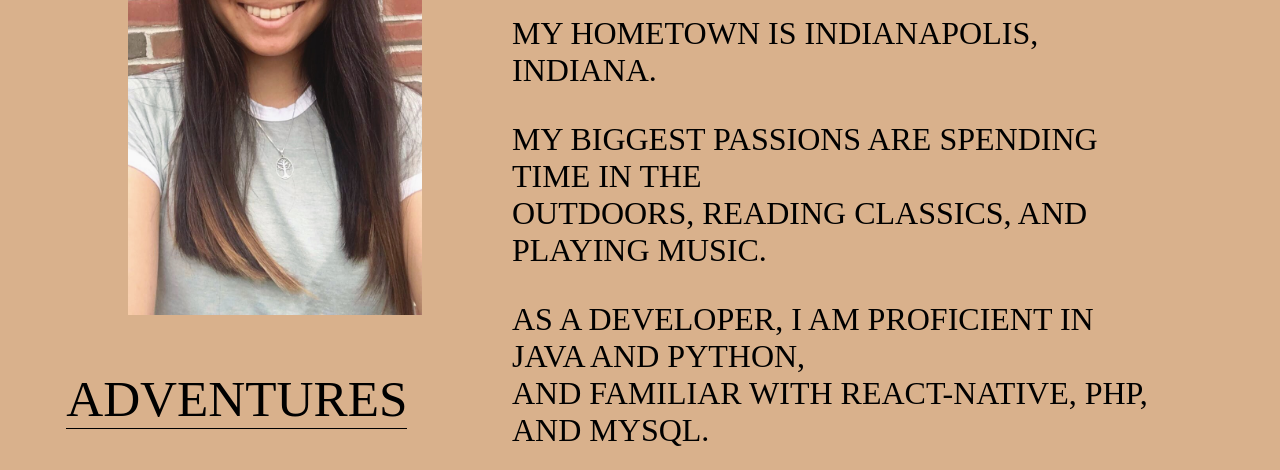
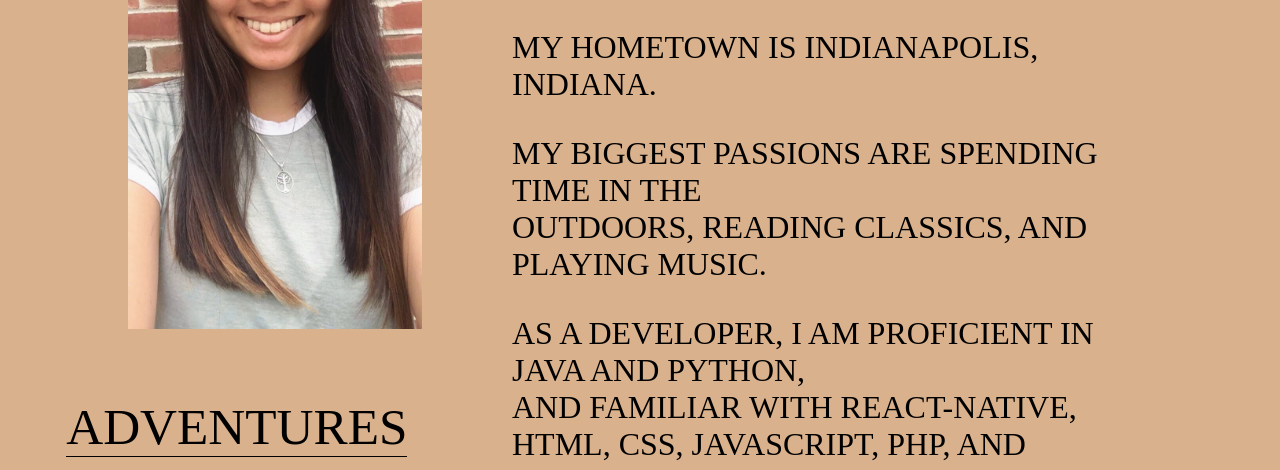
Before and after one commit to axli20/axli20.github.io, a plain HTML site: page index.html in a window 1280 px wide. Shown: the part 992-1462 px from the top of the page. Drawn offline with nearby package versions, Linux system fonts and the light colour scheme.

Commit message:
minor style tweaks

```diff
--- a/index.html
+++ b/index.html
@@ -56,7 +56,7 @@
 
           <div class="profile-text">
             AS A DEVELOPER, I AM PROFICIENT IN JAVA AND PYTHON,<br>
-            AND FAMILIAR WITH REACT-NATIVE, PHP, AND MYSQL.
+            AND FAMILIAR WITH REACT-NATIVE, HTML, CSS, JAVASCRIPT, PHP, AND MYSQL.
           </div>
 
           <div id="links">
--- a/style.css
+++ b/style.css
@@ -57,7 +57,8 @@ button:focus {
 
 .page-heading {
   text-align: center;
-  margin-top: 50px;
+  margin-top: 5%;
+  margin-bottom: 2%;
 }
 
 .page-heading-box {
```
